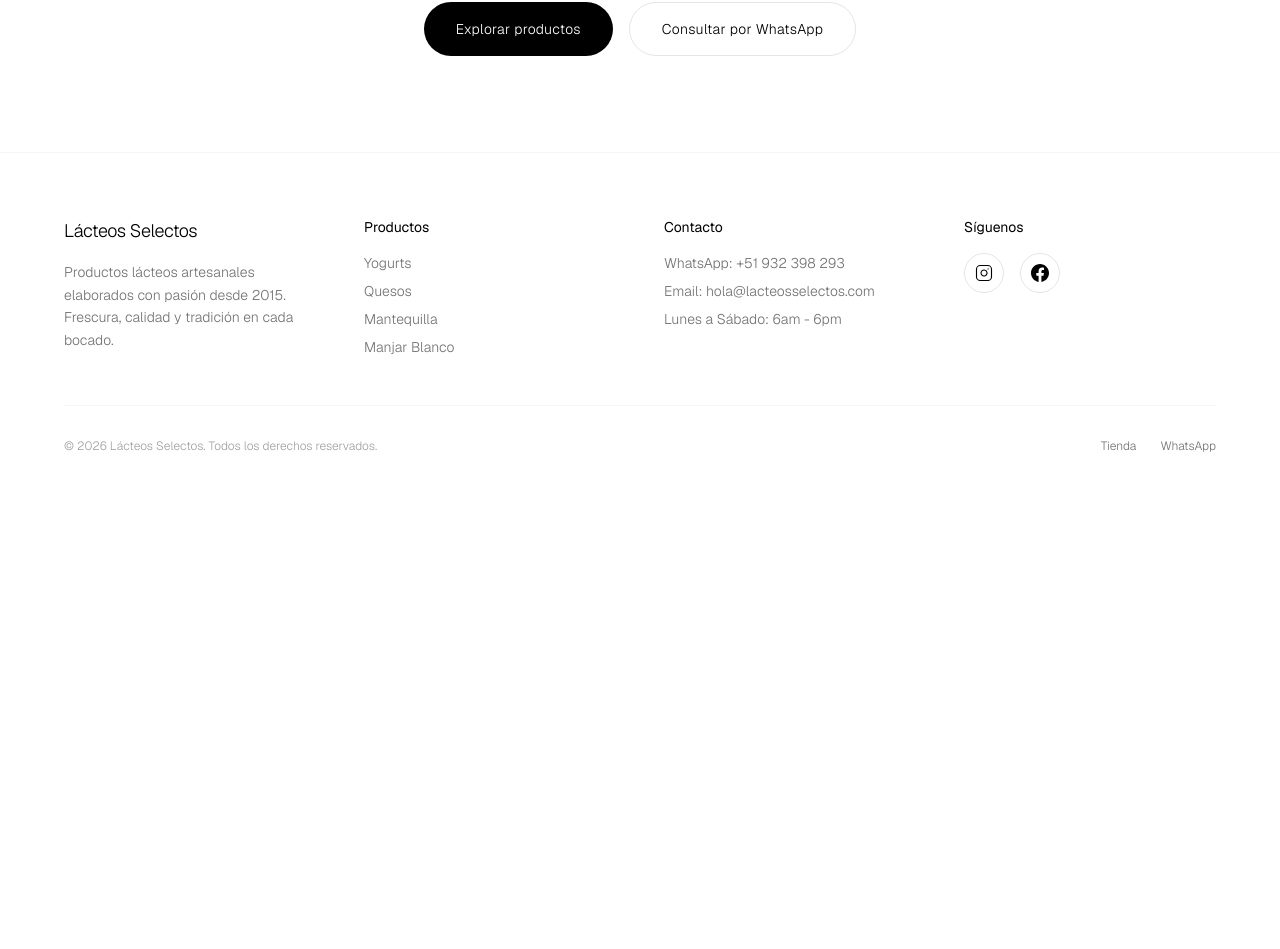
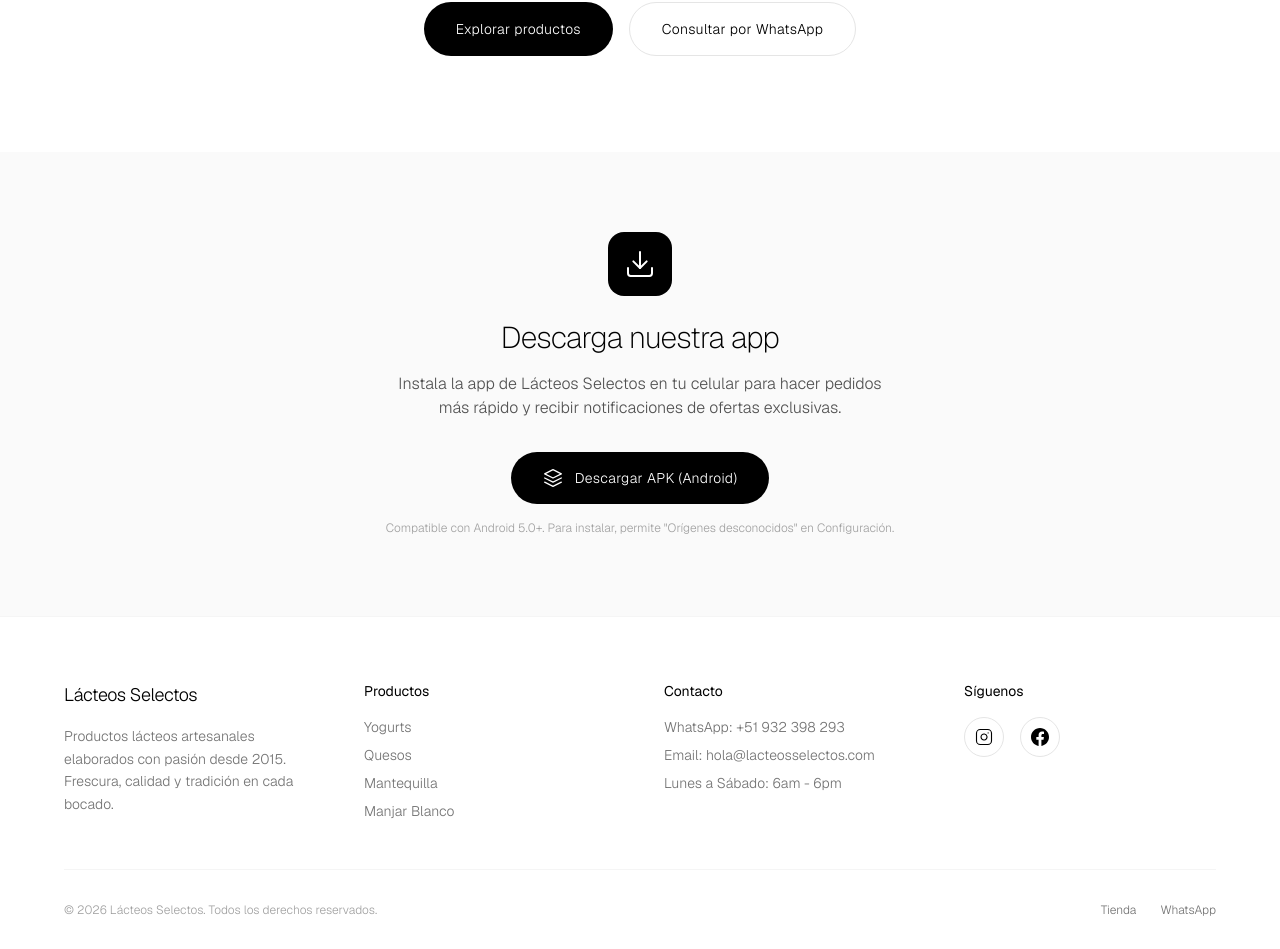
Before and after one commit to stevlozano/Lacteos-selectos, a Next.js app: page / in a window 1280 px wide. Shown: the part 4065-5014 px from the top of the page. Before the commit the page ends 4583 px from the top, so only its background shows below. Built offline with nearby package versions, Linux system fonts and the light colour scheme; no server answers; the database is empty.

Commit message:
feat: add APK download section before footer

```diff
--- a/src/app/page.tsx
+++ b/src/app/page.tsx
@@ -491,6 +491,61 @@
         </div>
       </section>
 
+      {/* Download App Section */}
+      <section className="py-20 px-6 bg-neutral-50 dark:bg-neutral-900">
+        <div className="max-w-4xl mx-auto text-center">
+          <div className="inline-flex items-center justify-center w-16 h-16 bg-black dark:bg-white rounded-2xl mb-6">
+            <svg
+              xmlns="http://www.w3.org/2000/svg"
+              width="32"
+              height="32"
+              viewBox="0 0 24 24"
+              fill="none"
+              stroke="currentColor"
+              strokeWidth="1.5"
+              strokeLinecap="round"
+              strokeLinejoin="round"
+              className="text-white dark:text-black"
+            >
+              <path d="M21 15v4a2 2 0 0 1-2 2H5a2 2 0 0 1-2-2v-4" />
+              <polyline points="7 10 12 15 17 10" />
+              <line x1="12" y1="15" x2="12" y2="3" />
+            </svg>
+          </div>
+          <h2 className="text-2xl sm:text-3xl font-extralight tracking-tight mb-4">
+            Descarga nuestra app
+          </h2>
+          <p className="text-base font-light text-neutral-600 dark:text-neutral-400 mb-8 max-w-lg mx-auto">
+            Instala la app de Lácteos Selectos en tu celular para hacer pedidos más rápido y recibir notificaciones de ofertas exclusivas.
+          </p>
+          <a
+            href="/LacteosSelectos.apk"
+            download
+            className="inline-flex items-center justify-center gap-3 px-8 py-4 bg-black dark:bg-white text-white dark:text-black rounded-full font-light text-sm tracking-wide hover:bg-neutral-800 dark:hover:bg-neutral-200 transition-all duration-300"
+          >
+            <svg
+              xmlns="http://www.w3.org/2000/svg"
+              width="20"
+              height="20"
+              viewBox="0 0 24 24"
+              fill="none"
+              stroke="currentColor"
+              strokeWidth="1.5"
+              strokeLinecap="round"
+              strokeLinejoin="round"
+            >
+              <path d="M12 2L2 7l10 5 10-5-10-5z" />
+              <path d="M2 17l10 5 10-5" />
+              <path d="M2 12l10 5 10-5" />
+            </svg>
+            Descargar APK (Android)
+          </a>
+          <p className="text-xs font-light text-neutral-400 dark:text-neutral-600 mt-4">
+            Compatible con Android 5.0+. Para instalar, permite &quot;Orígenes desconocidos&quot; en Configuración.
+          </p>
+        </div>
+      </section>
+
       {/* Footer */}
       <footer className="py-16 px-6 border-t border-neutral-100 dark:border-neutral-900">
         <div className="max-w-6xl mx-auto">
```
